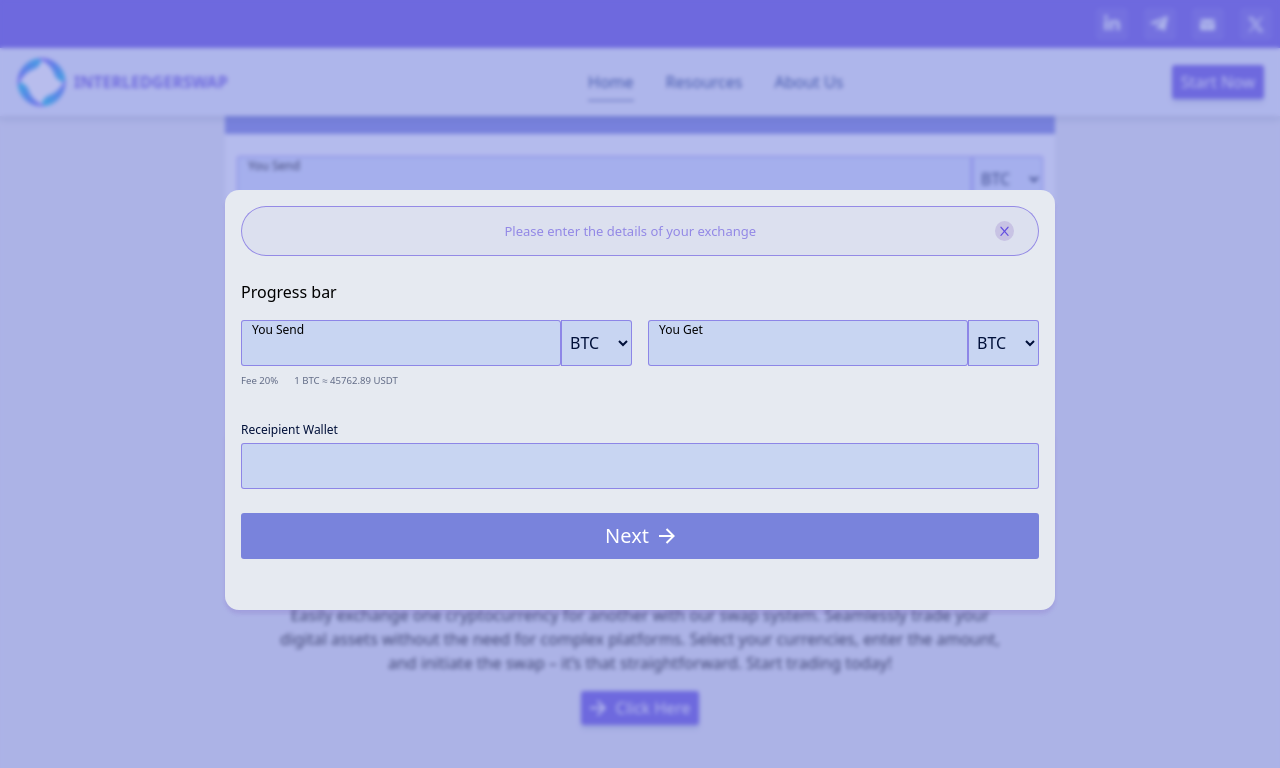
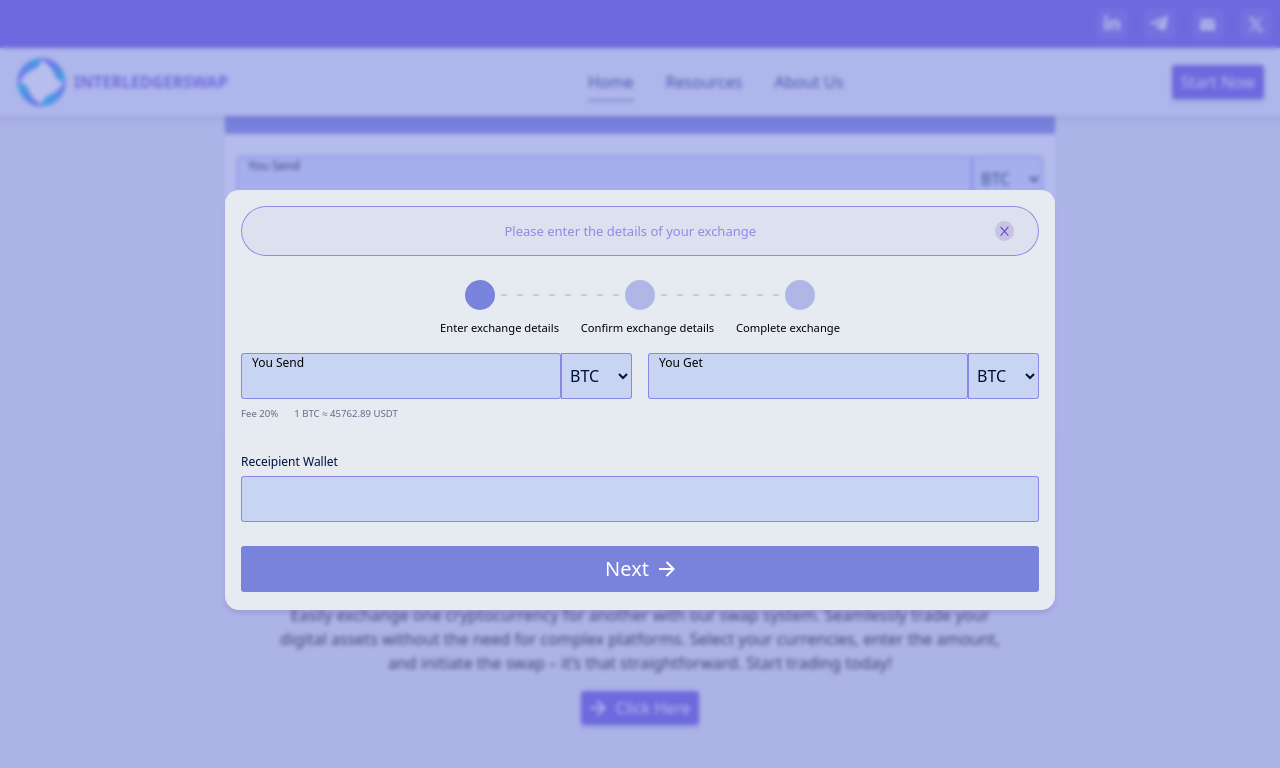
Before and after one commit to DavidOsezua/interleadgerswap, a React (Vite) app: page / in a window 1280 px wide. Both pictures are taken after a click on the element "Exchange". Shown: the part 1159-1927 px from the top of the page. Built offline with nearby package versions, Linux system fonts and the light colour scheme.

Commit message:
added the progress bar

```diff
--- a/src/Components/Footer.jsx
+++ b/src/Components/Footer.jsx
@@ -27,7 +27,7 @@ const Footer = () => {
 
       <div className={styles.hr}></div>
 
-      <p className="text-center pb-[1rem]">Copyright © 2024 INTERLEDGERSWAP</p>
+      <p className="text-center pb-[2rem] text-[#0D2C7B] font-[500]">Copyright © 2024 INTERLEDGERSWAP</p>
     </footer>
   );
 };
--- a/src/Components/Footer.module.css
+++ b/src/Components/Footer.module.css
@@ -33,7 +33,7 @@
 
 .hr {
   background: rgba(13, 44, 123);
-  max-width: 300px;
+  max-width: 80%;
   margin: 0 auto;
   height: 0.0625rem;
   margin-bottom: 1rem;
@@ -91,8 +91,4 @@
   .navMenu > * + * {
     margin-left: 2rem;
   }
-
-  .hr {
-    max-width: 900px;
-  }
 }
--- a/src/Components/FormModal.jsx
+++ b/src/Components/FormModal.jsx
@@ -6,13 +6,17 @@ import useMultistepForm from "../customHooks/useMultistepForm";
 import EnterExchange from "./EnterExchange";
 import ConfirmExcahnge from "./ConfirmExcahnge";
 import CompleteExchange from "./CompleteExchange";
+import Progressbar from "./Progressbar";
 
 const FormModal = ({ modalHandler }) => {
-  const { currentStep, next, step } = useMultistepForm([
-    <EnterExchange key={0} />,
-    <ConfirmExcahnge key={1} />,
-    <CompleteExchange key={2} />,
-  ]);
+  const { steps, currentStep, next, step, stepNames } = useMultistepForm(
+    [
+      <EnterExchange key={0} />,
+      <ConfirmExcahnge key={1} />,
+      <CompleteExchange key={2} />,
+    ],
+    ["Enter exchange details", "Confirm exchange details", "Complete exchange"]
+  );
 
   const submitHandler = (e) => {
     e.preventDefault();
@@ -43,7 +47,13 @@ const FormModal = ({ modalHandler }) => {
               </div>
             </div>
 
-            <div>Progress bar</div>
+            <div>
+              <Progressbar
+                progress={steps.length}
+                currentProgress={currentStep}
+                stepNames={stepNames}
+              />
+            </div>
 
             {step}
 
--- /dev/null
+++ b/src/Components/Progressbar.css
@@ -0,0 +1,71 @@
+.progress-bar {
+  display: flex;
+  justify-content: space-between;
+  align-items: center;
+  max-width: 350px;
+  margin: 0px auto;
+}
+
+.progress-name {
+  display: flex;
+  justify-content: space-between;
+  align-items: center;
+  max-width: 400px;
+  text-align: center;
+  margin: 10px auto;
+}
+
+/* .progress-name > *+*{
+  margin-left: auto;
+} */
+
+.progress-step {
+  width: 30px; /* Adjust as needed */
+  height: 30px; /* Adjust as needed */
+  border-radius: 50%;
+  background-color: #7983dc;
+  opacity: 0.5;
+}
+
+.progress-step.active {
+  background-color: #7983dc;
+  opacity: 1; /* Active step color */
+}
+.progress-step.completed {
+  background-color: #45dd5f; /* Active step color */
+  opacity: 1;
+}
+
+.progress-lineContainer {
+  display: flex;
+  align-items: center;
+
+  justify-content: center;
+}
+
+.progress-line {
+  flex: 1;
+  border: black;
+  font-size: 1.3rem;
+  width: 6px;
+  height: 2px;
+  font-weight: bold;
+  background-color: #ccc;
+  margin: 0 5px;
+}
+
+.progress-line.completed {
+  transform: 4s;
+  background-color: #45dd5f; /* Active step color */
+  opacity: 1;
+}
+
+.progress-line.active {
+}
+/*
+.progress-line:after {
+  content: "";
+  flex: 1;
+  background-color: #ccc;
+  margin: 0 5px;
+} */
--- /dev/null
+++ b/src/Components/Progressbar.jsx
@@ -0,0 +1,96 @@
+/* eslint-disable react/prop-types */
+import React from "react";
+import { TiTick } from "react-icons/ti";
+import "./ProgressBar.css";
+
+const ProgressBar = ({ progress, currentProgress, stepNames }) => {
+  const renderSteps = () => {
+    const stepElements = [];
+    for (let i = 0; i < progress; i++) {
+      stepElements.push(
+        <div
+          key={i}
+          className={`progress-step ${i === currentProgress ? "active" : ""} ${
+            i !== currentProgress && i < currentProgress ? "completed" : ""
+          } flex justify-center items-center`}
+        >
+          {i !== currentProgress && i < currentProgress ? (
+            <TiTick size={20} color="#fff" />
+          ) : (
+            ""
+          )}
+        </div>
+      );
+
+      if (i !== progress - 1) {
+        stepElements.push(
+          <div key={`line-${i}`} className="progress-lineContainer">
+            <div
+              className={`progress-line ${
+                i !== currentProgress && i < currentProgress ? "completed" : ""
+              }`}
+            ></div>
+            <div
+              className={`progress-line ${
+                i !== currentProgress && i < currentProgress ? "completed" : ""
+              }`}
+            ></div>
+            <div
+              className={`progress-line ${
+                i !== currentProgress && i < currentProgress ? "completed" : ""
+              }`}
+            ></div>
+            <div
+              className={`progress-line ${
+                i !== currentProgress && i < currentProgress ? "completed" : ""
+              }`}
+            ></div>
+            <div
+              className={`progress-line ${
+                i !== currentProgress && i < currentProgress ? "completed" : ""
+              }`}
+            ></div>
+            <div
+              className={`progress-line ${
+                i !== currentProgress && i < currentProgress ? "completed" : ""
+              }`}
+            ></div>
+            <div
+              className={`progress-line ${
+                i !== currentProgress && i < currentProgress ? "completed" : ""
+              }`}
+            ></div>
+            <div
+              className={`progress-line ${
+                i !== currentProgress && i < currentProgress ? "completed" : ""
+              }`}
+            ></div>
+          </div>
+        );
+      }
+    }
+    return stepElements;
+  };
+
+  return (
+    <>
+      <div className="progress-bar">{renderSteps()}</div>
+      <div className="progress-name">
+        {stepNames.map((stepName, i) => (
+          <p
+            key={i}
+            className={` ${
+              i !== currentProgress && i < currentProgress
+                ? "text-[#45dd5f]"
+                : ""
+            } text-[0.5rem] sm:text-[0.7rem]`}
+          >
+            {stepName}
+          </p>
+        ))}
+      </div>
+    </>
+  );
+};
+
+export default ProgressBar;
--- a/src/Pages/Home.jsx
+++ b/src/Pages/Home.jsx
@@ -98,7 +98,7 @@ const Home = () => {
 
           <Slide direction="right" triggerOnce>
             <div className={styles.homeImage}>
-              <video autoPlay muted loop controls>
+              <video autoPlay muted loop controls width="784px">
                 <source src={second} type="video/mp4" />
               </video>
             </div>
--- a/src/customHooks/useMultistepForm.jsx
+++ b/src/customHooks/useMultistepForm.jsx
@@ -1,6 +1,6 @@
 import React, { useState } from "react";
 
-const useMultistepForm = (steps) => {
+const useMultistepForm = (steps, stepNames) => {
   const [currentStep, setCurrentStep] = useState(0);
 
   function next() {
@@ -11,7 +11,7 @@ const useMultistepForm = (steps) => {
     });
   }
 
-  return { steps, next, step: steps[currentStep], currentStep };
+  return { steps, next, step: steps[currentStep], currentStep, stepNames };
 };
 
 export default useMultistepForm;
```
